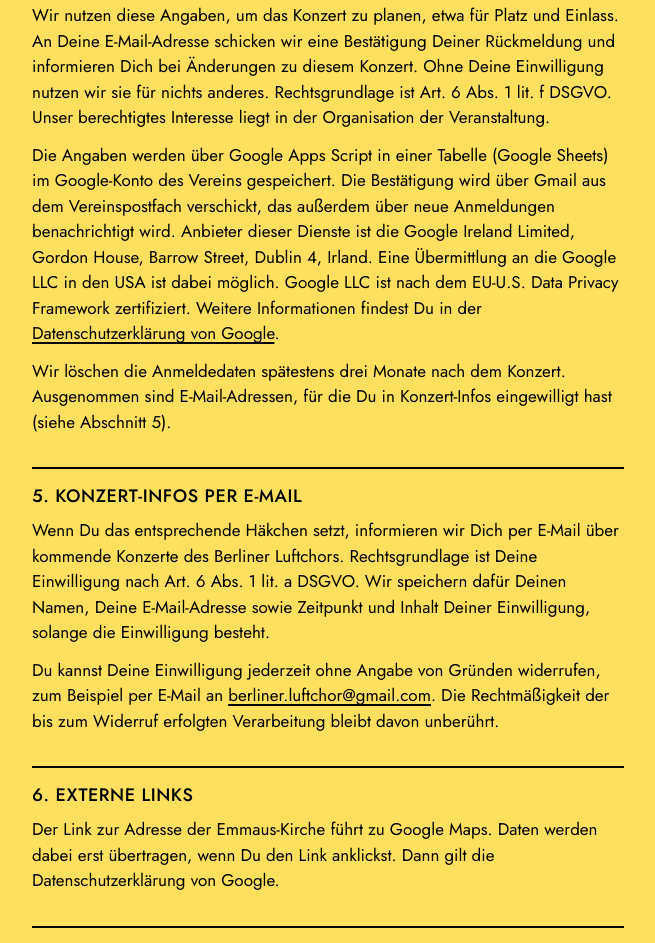
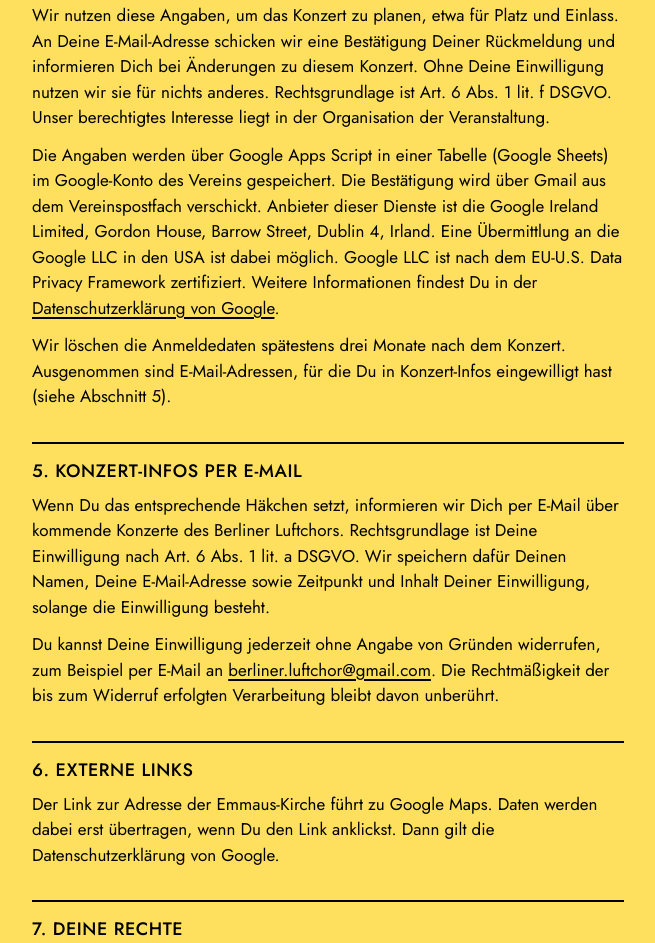
Before and after one commit to berliner-luftchor/berliner-luftchor.github.io, a plain HTML site: page datenschutz.html in a window 1280 px wide. Shown: the part 1281-2224 px from the top of the page, without its empty margins (312-967 px from the left). Drawn offline with Linux system fonts and the light colour scheme.

Commit message:
Datenschutz: keine Benachrichtigung mehr

```diff
--- a/datenschutz.html
+++ b/datenschutz.html
@@ -35,7 +35,7 @@
     <li>den Zeitpunkt Deiner Anmeldung.</li>
   </ul>
   <p>Wir nutzen diese Angaben, um das Konzert zu planen, etwa für Platz und Einlass. An Deine E-Mail-Adresse schicken wir eine Bestätigung Deiner Rückmeldung und informieren Dich bei Änderungen zu diesem Konzert. Ohne Deine Einwilligung nutzen wir sie für nichts anderes. Rechtsgrundlage ist Art. 6 Abs. 1 lit. f DSGVO. Unser berechtigtes Interesse liegt in der Organisation der Veranstaltung.</p>
-  <p>Die Angaben werden über Google Apps Script in einer Tabelle (Google Sheets) im Google-Konto des Vereins gespeichert. Die Bestätigung wird über Gmail aus dem Vereinspostfach verschickt, das außerdem über neue Anmeldungen benachrichtigt wird. Anbieter dieser Dienste ist die Google Ireland Limited, Gordon House, Barrow Street, Dublin 4, Irland. Eine Übermittlung an die Google LLC in den USA ist dabei möglich. Google LLC ist nach dem EU-U.S. Data Privacy Framework zertifiziert. Weitere Informationen findest Du in der <a href="https://policies.google.com/privacy?hl=de" target="_blank" rel="noopener">Datenschutzerklärung von Google</a>.</p>
+  <p>Die Angaben werden über Google Apps Script in einer Tabelle (Google Sheets) im Google-Konto des Vereins gespeichert. Die Bestätigung wird über Gmail aus dem Vereinspostfach verschickt. Anbieter dieser Dienste ist die Google Ireland Limited, Gordon House, Barrow Street, Dublin 4, Irland. Eine Übermittlung an die Google LLC in den USA ist dabei möglich. Google LLC ist nach dem EU-U.S. Data Privacy Framework zertifiziert. Weitere Informationen findest Du in der <a href="https://policies.google.com/privacy?hl=de" target="_blank" rel="noopener">Datenschutzerklärung von Google</a>.</p>
   <p>Wir löschen die Anmeldedaten spätestens drei Monate nach dem Konzert. Ausgenommen sind E-Mail-Adressen, für die Du in Konzert-Infos eingewilligt hast (siehe Abschnitt 5).</p>
 
   <h2>5. Konzert-Infos per E-Mail</h2>
```
